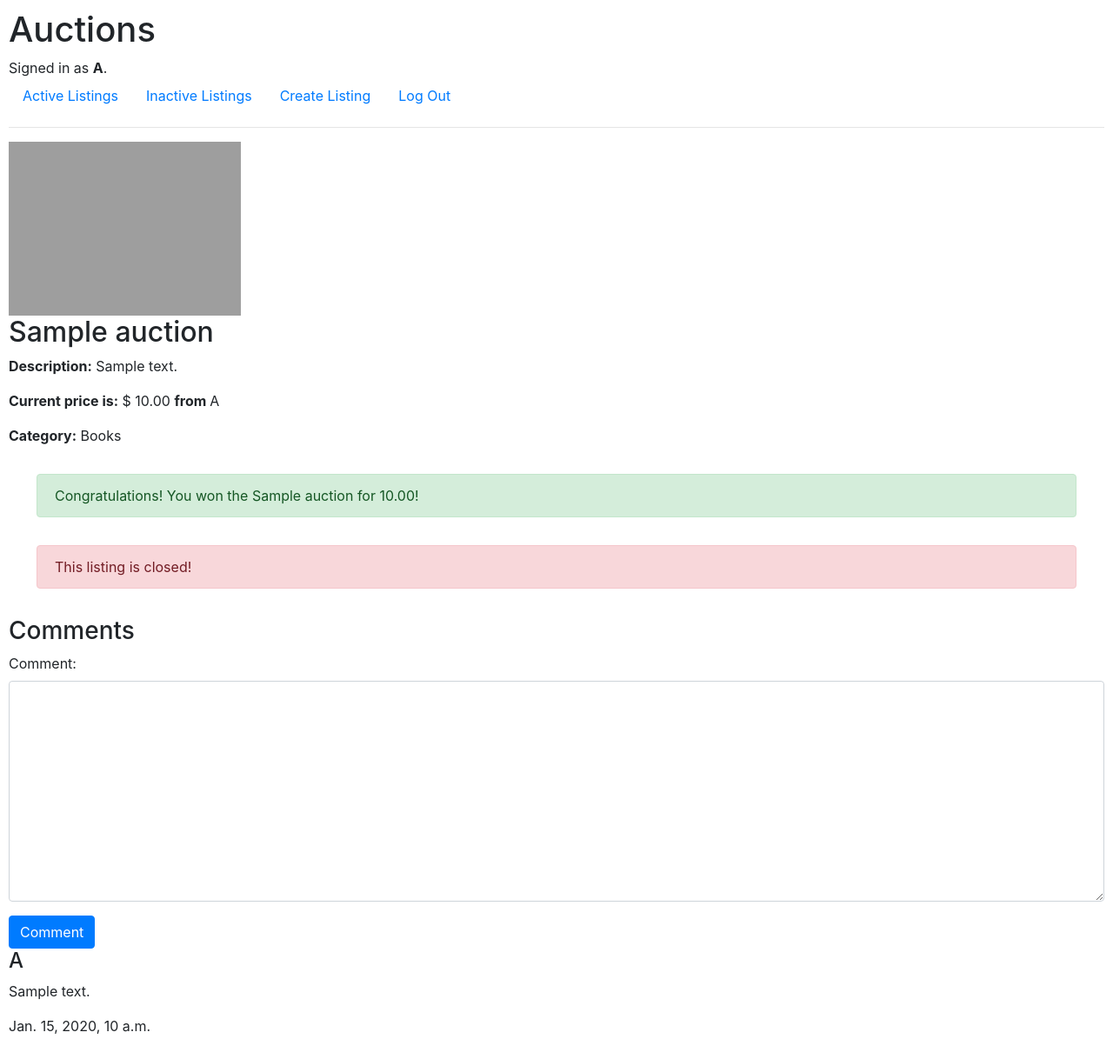
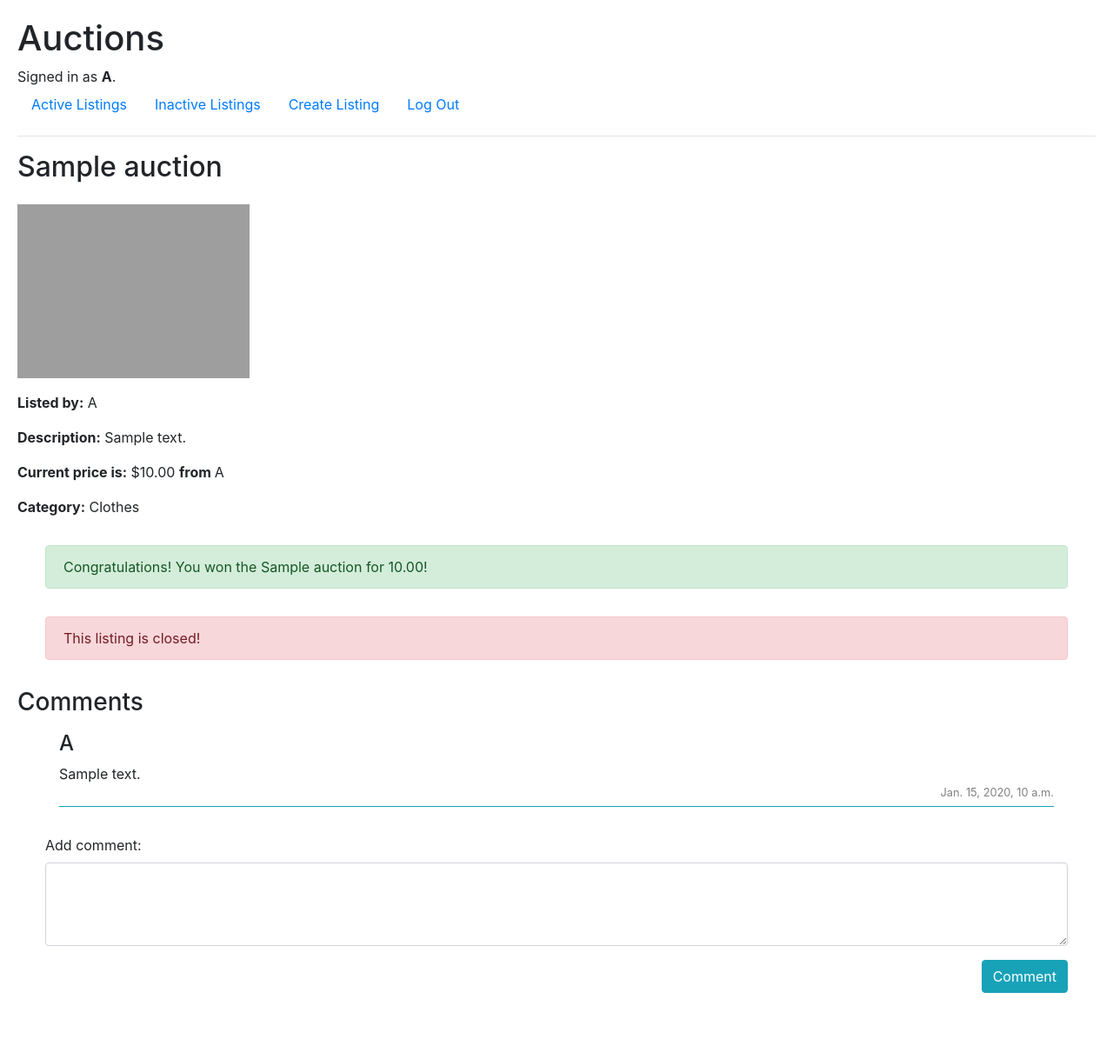
Before and after one commit to ca-Stella/cs50w-commerce, a Django app: page /listing/1 in a window 1280 px wide. Shown: the whole page at 87% size. After the commit the page ends 1142 px from the top, so only its background shows below. Run offline with Django 3.2, Linux system fonts and the light colour scheme; a user stored in the database is signed in; data comes from the database, SQL or seed files in the repository; tables that the repository leaves empty hold one stand-in row (values such as "Sample post"); some libraries are stand-ins or nearby versions; grey boxes are pictures that could not be loaded.

Commit message:
Style comments section and other pages

```diff
--- a/auctions/models.py
+++ b/auctions/models.py
@@ -7,20 +7,20 @@ class User(AbstractUser):
 
 class Bid(models.Model):
     user = models.ForeignKey(User, on_delete=models.CASCADE, related_name="bid")
-    bid_price=models.DecimalField(max_digits=8, decimal_places=2)
+    bid_price=models.DecimalField(max_digits=8, decimal_places=2, blank=True)
 
     def __str__(self):
         return f"{self.user} bidding ${self.bid_price}"
 
 class Auction(models.Model):
     CATEGORIES = [
-        ('BOOKS', 'Books'),
         ('CLOTH', 'Clothes'),
         ('ELECT', 'Electronics'),
         ('HEALTH', 'Health'),
         ('HOBBY', 'Hobbies'),
         ('KIDTO', 'Toys'),
         ('SPORT', 'Sports'),
+        ('TOOLS', 'Tools'),
         ('OTHER', 'None'),
     ]
     title = models.CharField(max_length=100)
--- a/auctions/static/auctions/styles.css
+++ b/auctions/static/auctions/styles.css
@@ -1,36 +1,134 @@
 body {
-    padding: 10px;
+    padding: 20px;
 }
 
 #id_starting_bid {
     padding-left: 26px;
 }
 
+
+/* Index page */
+.listings {
+    display: flex;
+    gap: 2rem;
+    flex-wrap: wrap;
+}
+
+.listing {
+    display: flex;
+    flex-direction: column;
+    justify-content: space-around;
+    width: 300px;
+    border: grey solid 2px;
+    border-radius: 10px;
+    padding: 1rem;
+    gap: 0.2rem;
+    align-items: center;
+}
+
+.listing h3 {
+    margin-top: 0.6rem;
+    margin-bottom: 0;
+}
+
+.index-image {
+    height: auto;
+    width: 80%;
+    object-fit: cover;
+    margin-bottom: 0.4rem;
+}
+
+.index-price {
+    margin-bottom: 0.4rem;
+}
+
+/* Listing page */
 .infotext {
     font-weight: bold;
 }
 
-.index-image {
-    height: 100px;
-}
-
 .listing-image {
     height: 200px;
+    margin: 1rem 0;
 }
 
 .bidform {
     display: grid;
-    grid-template-columns: 5rem 10rem;
+    grid-template-columns: 6rem 10rem;
     justify-content: center;
     align-items: baseline;
 }
 
-.center-button {
-    display: block;
-    margin-right: auto;
-    margin-left: auto;
+.buttons {
+    display: flex;
+    gap: 1rem;
+    align-items: center;
+    justify-content: center;
+}
+
+.buttons > input {
+    width: 8rem;
+    height: 3rem;
 }
 
 .center-alert {
     margin: 2rem;
 }
+
+h3 {
+    margin-top: 2rem;
+}
+
+
+
+
+
+/* Comment section in listing page */
+.commenting {
+    display: flex;
+    flex-direction: column;
+    align-items: flex-start;
+    gap: 1rem;
+    margin: 1rem;
+    padding: 1rem;
+}
+
+.commenting .btn-info {
+    align-self: end;
+}
+
+.commentarea {
+    width: 100%;
+    margin-bottom: 0;
+}
+
+.commenting textarea {
+    height: 6rem;
+    width: 100%;
+}
+
+.read-comments {
+    padding-left: 2rem;
+    padding-right: 2rem;
+}
+
+.comment {
+    margin: 1rem;
+    padding-bottom: 0.4rem;
+    border-bottom: #14a2b8 solid 1.5px;
+}
+
+.comment > h4 {
+    margin-top: 1rem;
+}
+
+.comment > p {
+    margin-bottom: 0;
+}
+
+.datetime {
+    color: grey;
+    font-size: 0.8rem;
+    text-align: end;
+    margin-bottom: 1rem;
+}
--- a/auctions/templates/auctions/create.html
+++ b/auctions/templates/auctions/create.html
@@ -22,9 +22,9 @@
             {{ form.url }}
         </div>
         <div class="form-group">
-          {{ form.category.label_tag }}
-          {{ form.category }}
-      </div>
+            {{ form.category.label_tag }}
+            {{ form.category }}
+        </div>
         <input class="btn btn-primary" type="submit" value="Submit">
     </form>
 {% endblock %}
--- a/auctions/templates/auctions/listing.html
+++ b/auctions/templates/auctions/listing.html
@@ -2,10 +2,11 @@
 {% block title %} Auction {% endblock %}
 
 {% block body %}
+    <h2>{{ listing.title }}</h2>
     <img src="{{ listing.url.url }}" alt="Image" class="listing-image">
-    <h2>{{ listing.title }}</h2>
+    <p><span class="infotext">Listed by:</span> {{ listing.user }}</p>
     <p><span class="infotext">Description:</span> {{ listing.description }}</p>
-    <p><span class="infotext">Current price is:</span> $ {{ listing.current_price }} <span class="infotext"> from </span> {{ listing.winner }} </p>
+    <p><span class="infotext">Current price is:</span> ${{ listing.current_price }} <span class="infotext"> from </span> {{ listing.winner }} </p>
     <p><span class="infotext">Category:</span> {{ listing.get_category_display }}</p>
 
     {% if user.is_authenticated %}
@@ -23,11 +24,6 @@
             </form>
 
         {% else %}
-            <form action="{% url 'listing' listing.id %}" method="post">
-                {% csrf_token %}
-                <input class="btn btn-secondary" type="submit" name="watchlist" value="{{ watchlist_text }}">
-            </form>
-
             {% if message %}
                 <div class="alert alert-danger center-alert">{{ message }}</div>
             {% endif %}
@@ -38,29 +34,34 @@
                     {{ bidform.bid_price.label_tag }}
                     {{ bidform.bid_price }}
                 </div>
-                <input class="btn btn-primary center-button" type="submit" name="bid" value="Make a bid">
+                <div class="buttons">
+                  <input class="btn btn-primary center-button" type="submit" name="bid" value="Make a bid">
+                  <input class="btn btn-secondary" type="submit" name="watchlist" value="{{ watchlist_text }}">
+                </div>
             </form>
         {% endif %}
 
         <div class="comments">
             <h3>Comments</h3>
 
-            <form action="{% url 'listing' listing.id %}" method="post">
+            <div class="read-comments">
+                {% for comment in comments %}
+                  <div class="comment">
+                      <h4>{{ comment.user }}</h4>
+                      <p>{{ comment.text }}</p>
+                      <p class="datetime">{{ comment.datetime }}</p>
+                  </div>
+                {% endfor %}
+            </div>
+
+            <form action="{% url 'listing' listing.id %}" method="post" class="commenting">
                 {% csrf_token %}
-                <div class="form-group">
-                    <label for="id_text">Comment: </label>
+                <div class="form-group commentarea">
+                    <label for="id_text">Add comment: </label>
                     {{ commentform.text }}
                 </div>
-                <input class="btn btn-primary" type="submit" name="commentpost" value="Comment">
+                <input class="btn btn-info" type="submit" name="commentpost" value="Comment">
             </form>
-
-            {% for comment in comments %}
-                <div class="comment">
-                    <h4>{{ comment.user }}</h4>
-                    <p>{{ comment.text }}</p>
-                    <p class="datetime">{{ comment.datetime }}</p>
-                </div>
-            {% endfor %}
         </div>
     {% endif %}
 {% endblock %}
--- a/auctions/views.py
+++ b/auctions/views.py
@@ -98,7 +98,7 @@ def listing(request, listing_id):
     listing = Auction.objects.get(pk = listing_id)
     # Access comments
     try:
-        comments = Comment.objects.filter(listing = listing_id).all()
+        comments = Comment.objects.filter(listing = listing_id).all().order_by('-datetime')
     except Comment.DoesNotExist:
         comments = None
 
@@ -150,12 +150,12 @@ def listing(request, listing_id):
             if form.is_valid():
                 bid = form.save(commit=False)
 
-                if bid.bid_price < listing.current_price:
+                if bid.bid_price == None or bid.bid_price < listing.current_price:
                     return render(request, "auctions/listing.html", {
                         "listing": listing,
                         "watchlist_text": watchlist_text,
                         "bidform": BidForm(),
-                        "message": "Error! Invalid bid price!",
+                        "message": "Error: Invalid bid price!",
                         "comments": comments,
                         "commentform": CommentForm()
                     })
```
Also changed, not shown: auctions/templates/auctions/index.html (+9 -4 lines).
